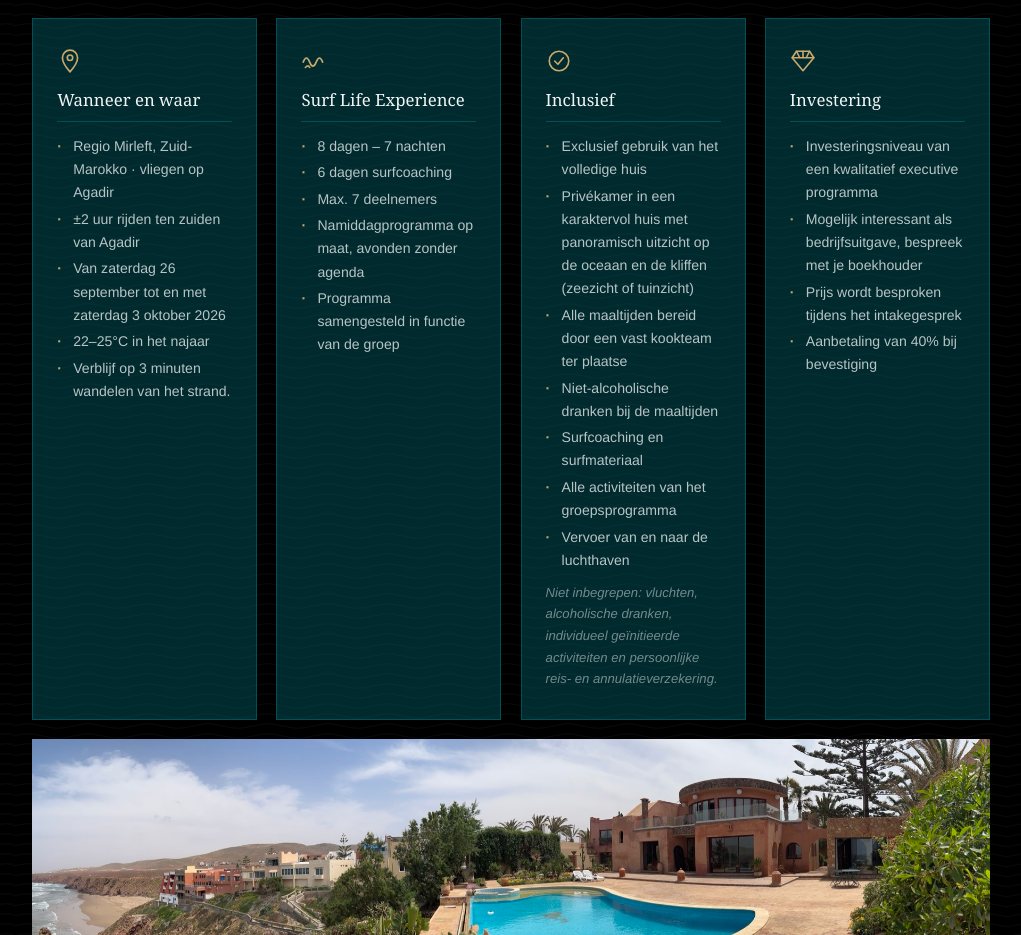
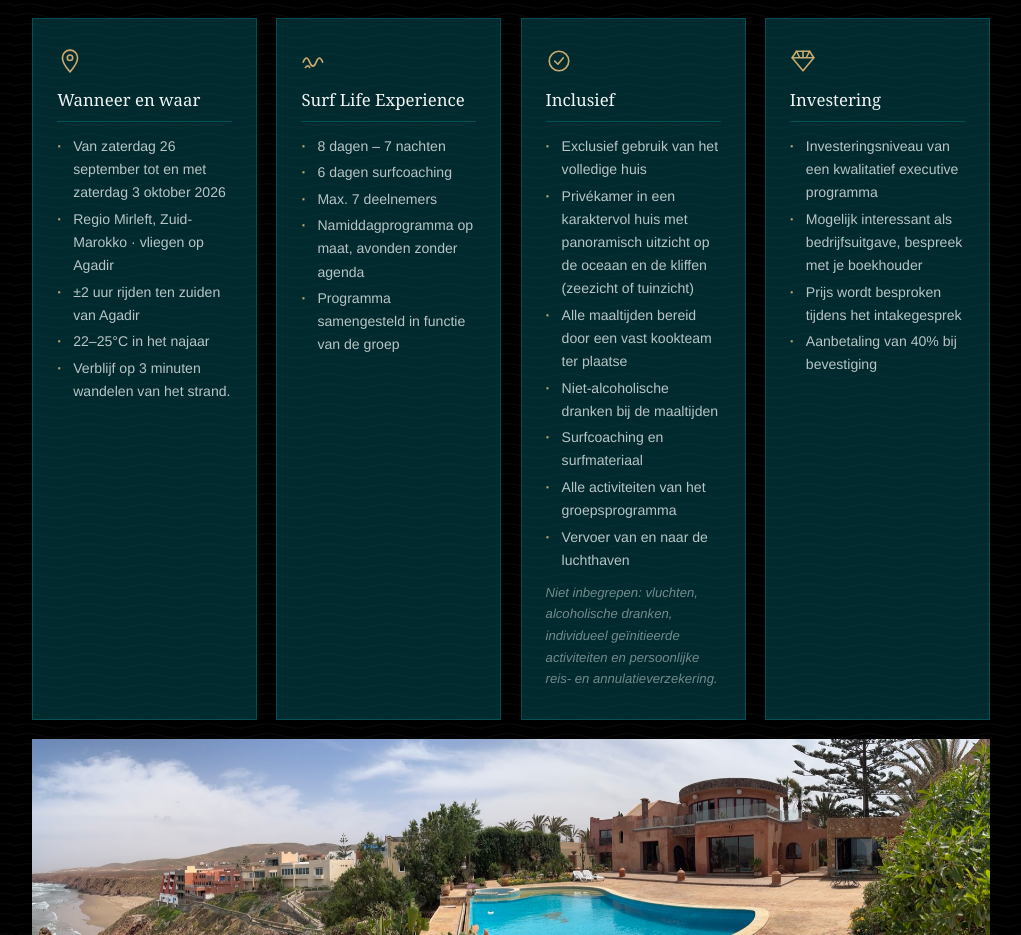
Before and after one commit to alandergent/wipe-in, a plain HTML site: page index.html in a window 1280 px wide. Shown: the part 6460-7395 px from the top of the page, without its empty margins (129-1150 px from the left). Drawn offline with Linux system fonts and the light colour scheme.

Commit message:
Move date to first bullet in Wanneer en waar card
Co-Authored-By: Claude Sonnet 4.6 <noreply@anthropic.com>

```diff
--- a/index.html
+++ b/index.html
@@ -1280,12 +1280,12 @@
       <div class="practical__card">
         <span class="card-icon"><svg viewBox="0 0 24 24" xmlns="http://www.w3.org/2000/svg"><path d="M12 2C8.13 2 5 5.13 5 9c0 5.25 7 13 7 13s7-7.75 7-13c0-3.87-3.13-7-7-7z"/><circle cx="12" cy="9" r="2.5"/></svg></span>
         <h3 data-nl="Wanneer en waar" data-en="When and where" data-fr="Quand et où">Wanneer en waar</h3>
-        <ul data-nl="&lt;li&gt;Regio Mirleft, Zuid-Marokko · vliegen op Agadir&lt;/li&gt;&lt;li&gt;±2 uur rijden ten zuiden van Agadir&lt;/li&gt;&lt;li&gt;Van zaterdag 26 september tot en met zaterdag 3 oktober 2026&lt;/li&gt;&lt;li&gt;22–25°C in het najaar&lt;/li&gt;&lt;li&gt;Verblijf op 3 minuten wandelen van het strand.&lt;/li&gt;"
-            data-en="&lt;li&gt;Mirleft region, South Morocco · flying to Agadir&lt;/li&gt;&lt;li&gt;±2 hours drive south of Agadir&lt;/li&gt;&lt;li&gt;Saturday 26 September to Saturday 3 October 2026&lt;/li&gt;&lt;li&gt;22–25°C in autumn&lt;/li&gt;&lt;li&gt;Accommodation 3 minutes walk from the beach.&lt;/li&gt;"
-            data-fr="&lt;li&gt;Région de Mirleft, Sud-Maroc · vol vers Agadir&lt;/li&gt;&lt;li&gt;±2 heures de route au sud d'Agadir&lt;/li&gt;&lt;li&gt;Du samedi 26 septembre au samedi 3 octobre 2026&lt;/li&gt;&lt;li&gt;22–25°C en automne&lt;/li&gt;&lt;li&gt;Hébergement à 3 minutes à pied de la plage.&lt;/li&gt;">
+        <ul data-nl="&lt;li&gt;Van zaterdag 26 september tot en met zaterdag 3 oktober 2026&lt;/li&gt;&lt;li&gt;Regio Mirleft, Zuid-Marokko · vliegen op Agadir&lt;/li&gt;&lt;li&gt;±2 uur rijden ten zuiden van Agadir&lt;/li&gt;&lt;li&gt;22–25°C in het najaar&lt;/li&gt;&lt;li&gt;Verblijf op 3 minuten wandelen van het strand.&lt;/li&gt;"
+            data-en="&lt;li&gt;Saturday 26 September to Saturday 3 October 2026&lt;/li&gt;&lt;li&gt;Mirleft region, South Morocco · flying to Agadir&lt;/li&gt;&lt;li&gt;±2 hours drive south of Agadir&lt;/li&gt;&lt;li&gt;22–25°C in autumn&lt;/li&gt;&lt;li&gt;Accommodation 3 minutes walk from the beach.&lt;/li&gt;"
+            data-fr="&lt;li&gt;Du samedi 26 septembre au samedi 3 octobre 2026&lt;/li&gt;&lt;li&gt;Région de Mirleft, Sud-Maroc · vol vers Agadir&lt;/li&gt;&lt;li&gt;±2 heures de route au sud d'Agadir&lt;/li&gt;&lt;li&gt;22–25°C en automne&lt;/li&gt;&lt;li&gt;Hébergement à 3 minutes à pied de la plage.&lt;/li&gt;">
+          <li>Van zaterdag 26 september tot en met zaterdag 3 oktober 2026</li>
           <li>Regio Mirleft, Zuid-Marokko · vliegen op Agadir</li>
           <li>±2 uur rijden ten zuiden van Agadir</li>
-          <li>Van zaterdag 26 september tot en met zaterdag 3 oktober 2026</li>
           <li>22–25°C in het najaar</li>
           <li>Verblijf op 3 minuten wandelen van het strand.</li>
         </ul>
```
